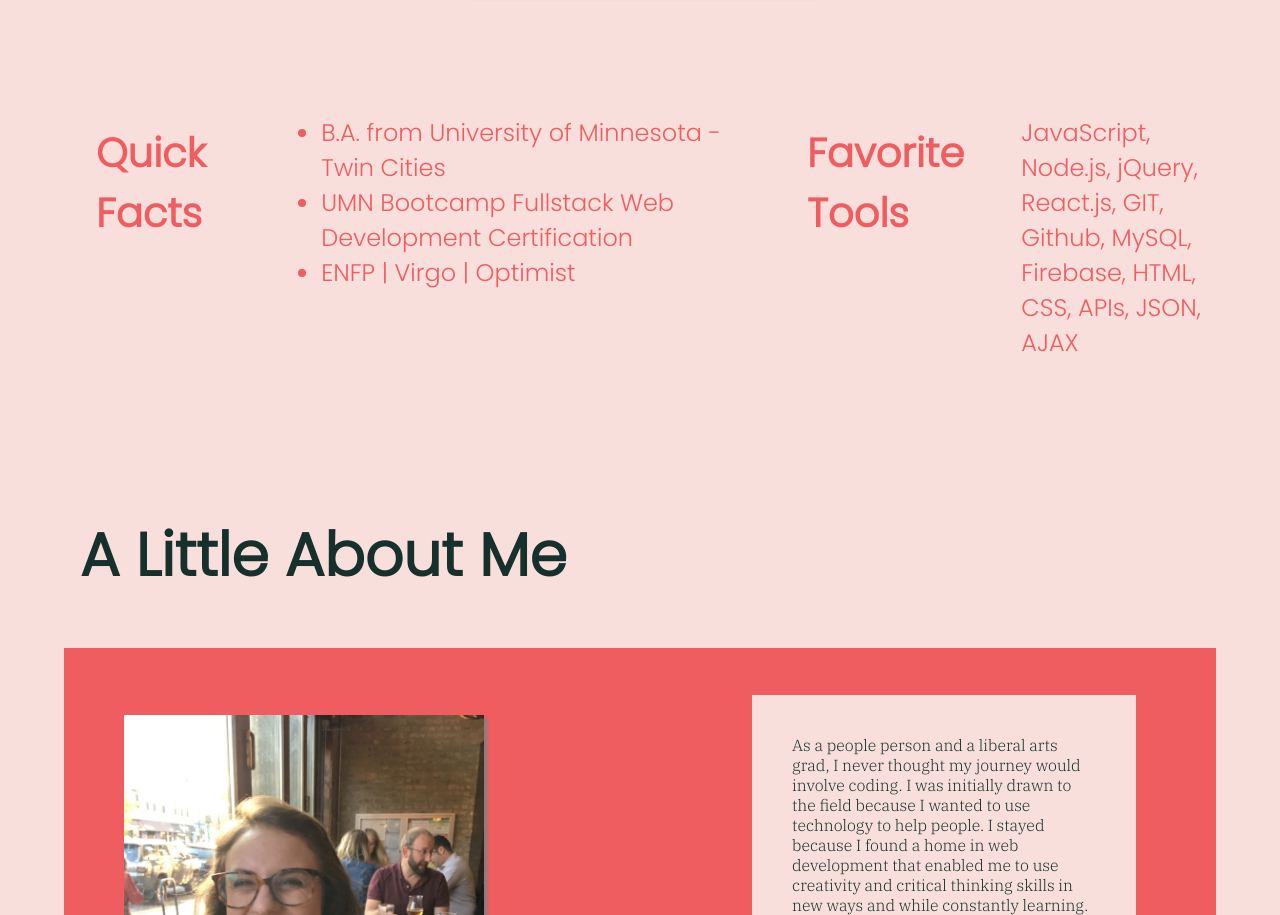
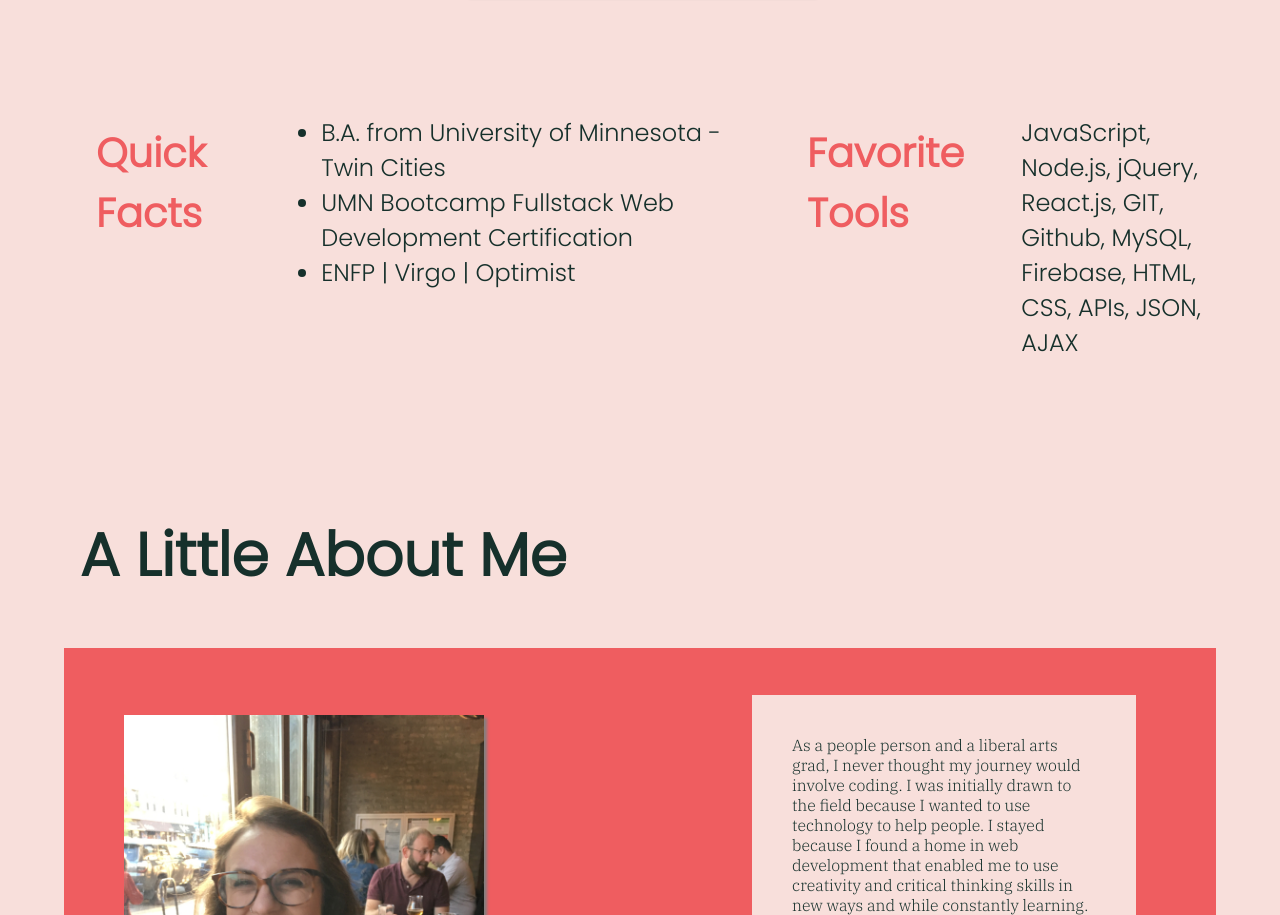
Before and after one commit to kendrak922/Portfolio-2020, a React (Create React App) app: page / in a window 1280 px wide. Shown: the part 1937-2852 px from the top of the page. Built offline with nearby package versions, Linux system fonts and the light colour scheme.

Commit message:
changed stats

```diff
--- a/src/App.scss
+++ b/src/App.scss
@@ -16,6 +16,9 @@ h4{
 }
 p{
     width: 25%
+}
+:nth-child(even){
+    color:$dark-green;
 }
 }
 
@@ -128,6 +131,7 @@ p{
             width: 60%;
             margin: 0 auto;
         }
+
         }
     #about-me{
 
--- a/src/Components/Footer/footer.styled.js
+++ b/src/Components/Footer/footer.styled.js
@@ -21,7 +21,10 @@ export const StyleFooter= styled.footer`
     margin: 100px;
     font-size: 1rem;
 }
-
+resume:hover{
+    transform: scale(1.1);
+    transition:.15s;
+}
 .social-media{
     align-self: center;
 
```
